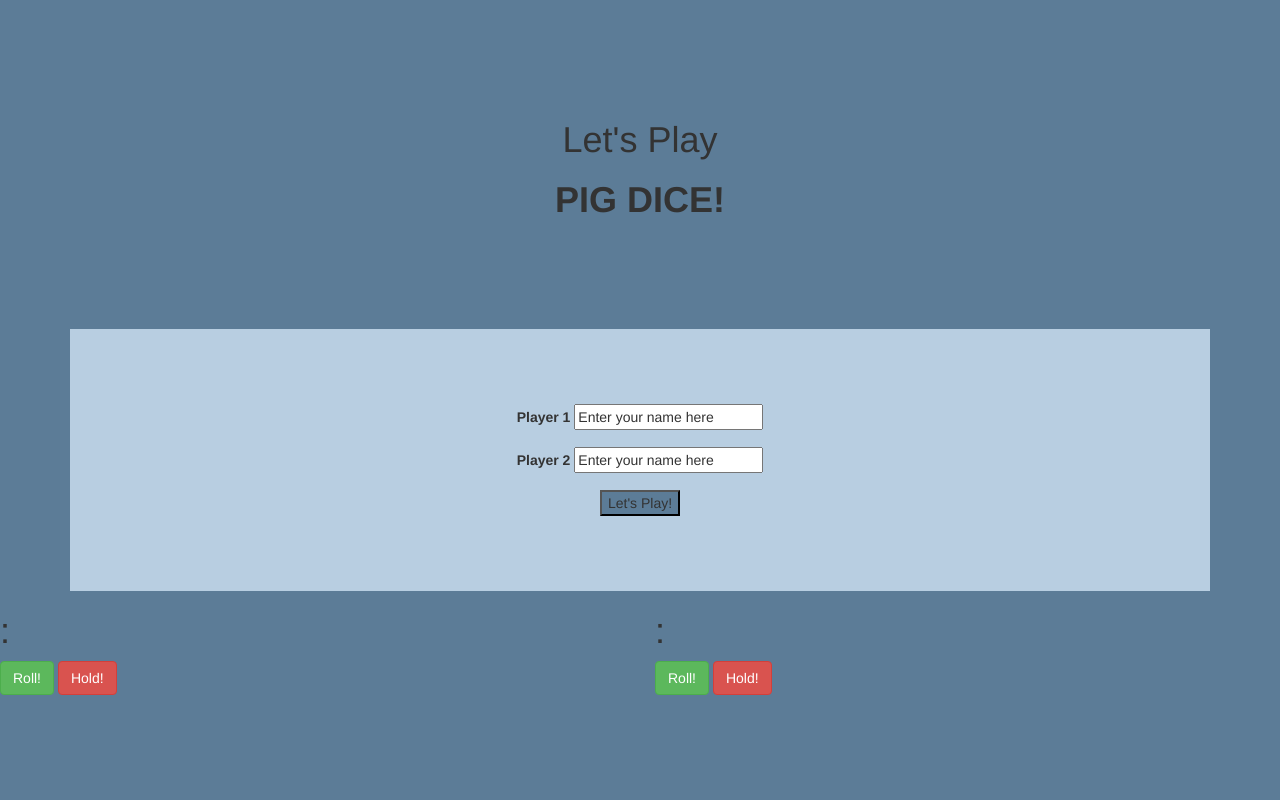
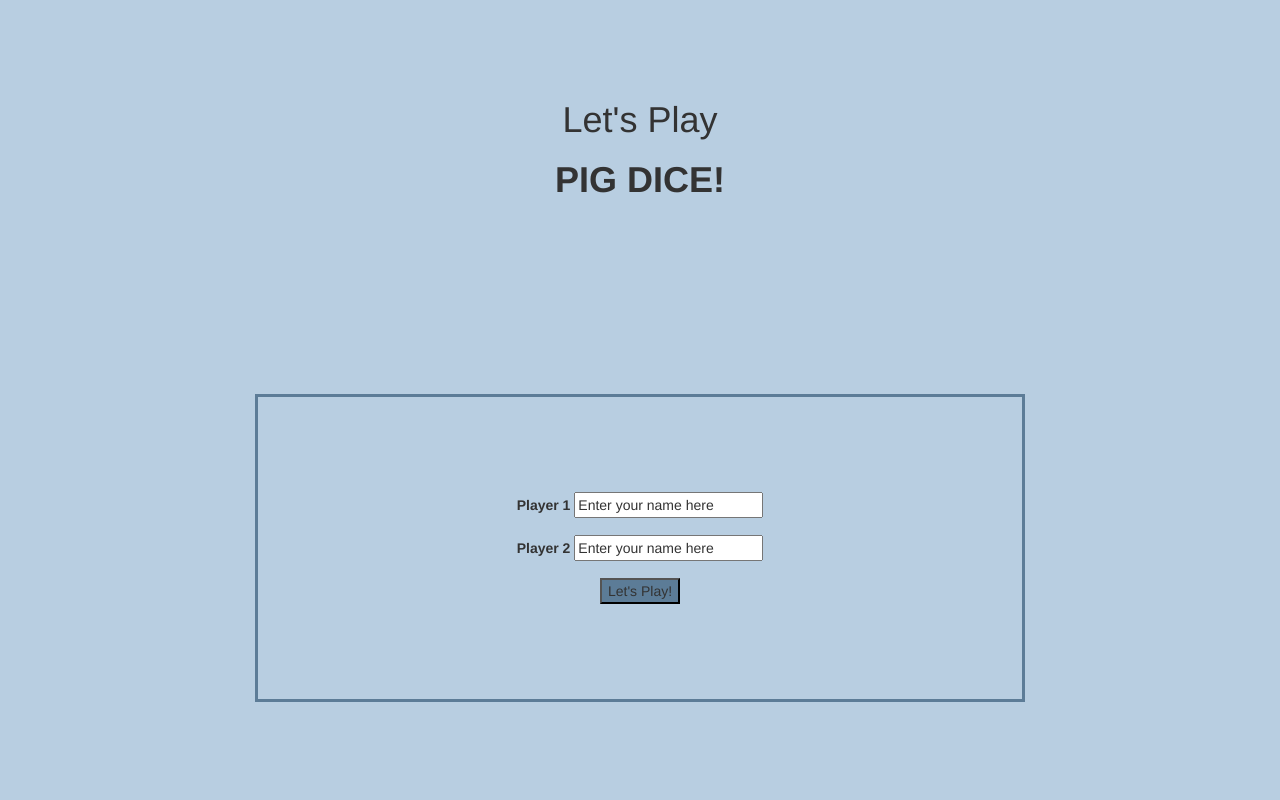
Before and after one commit to katrayyussuf/Pig-Dice-IP4, a plain HTML site: page index.html in a window 1280 px wide. Shown: the top 800 px of the page. Drawn offline with nearby package versions, Linux system fonts and the light colour scheme.

Commit message:
delete background image

```diff
--- a/css/styles.css
+++ b/css/styles.css
@@ -1,19 +1,19 @@
 body {
-  background-color: #5C7C97;
+  background-color: #B8CEE1;
 }
 
 .header {
   text-align: center;
-  background: #5C7C97;
-  padding: 100px;
-  width: auto;
+  background: #B8CEE1;
+  padding-top: 80px;
 }
 
 .player-selection {
   text-align: center;
   background-color: #B8CEE1;
-  width: auto;
-  padding: 75px;
+  border: solid #5C7C97;
+  margin: 185px;
+  padding: 95px;
 }
 
 #play-btn {
```
